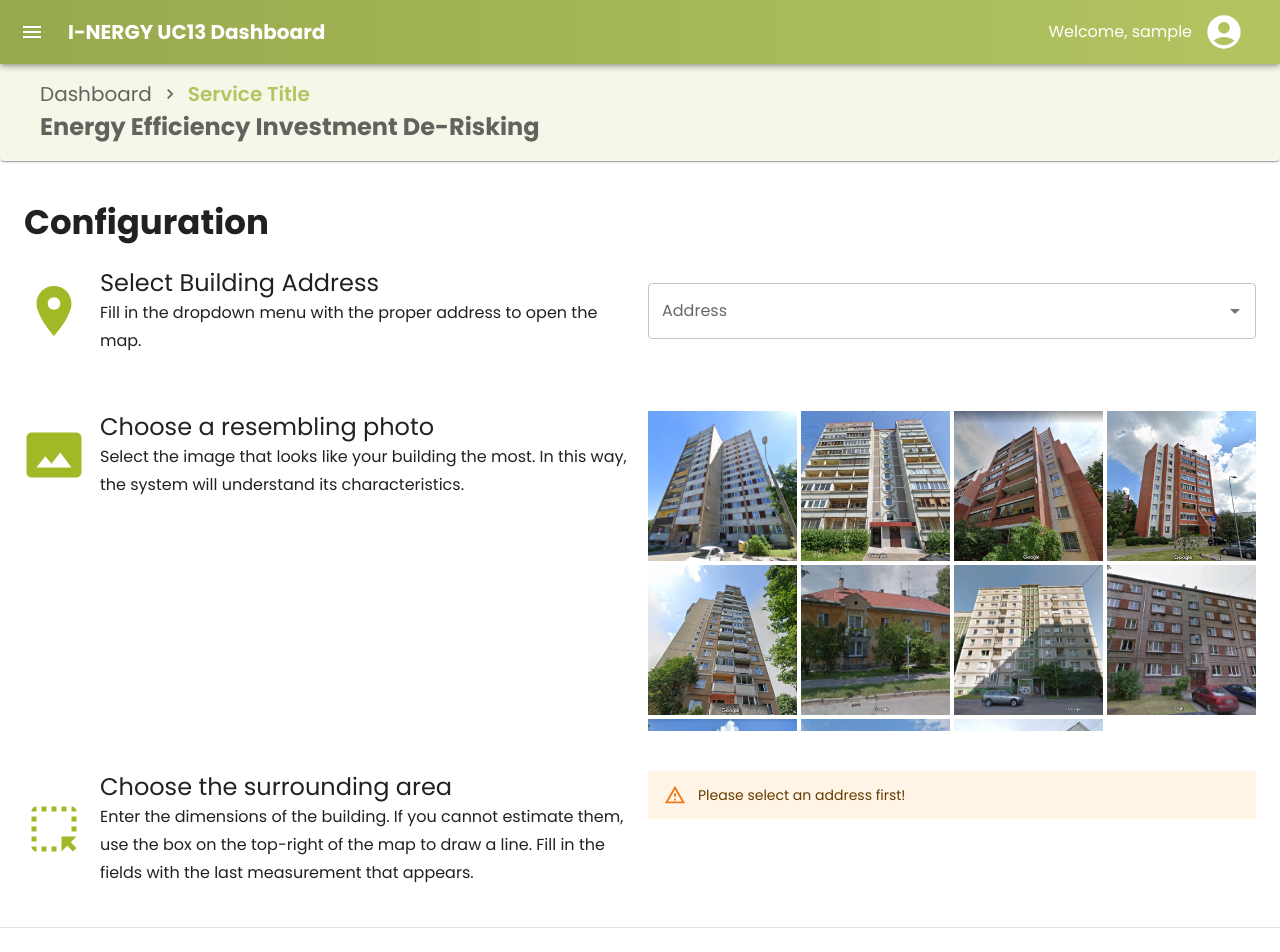
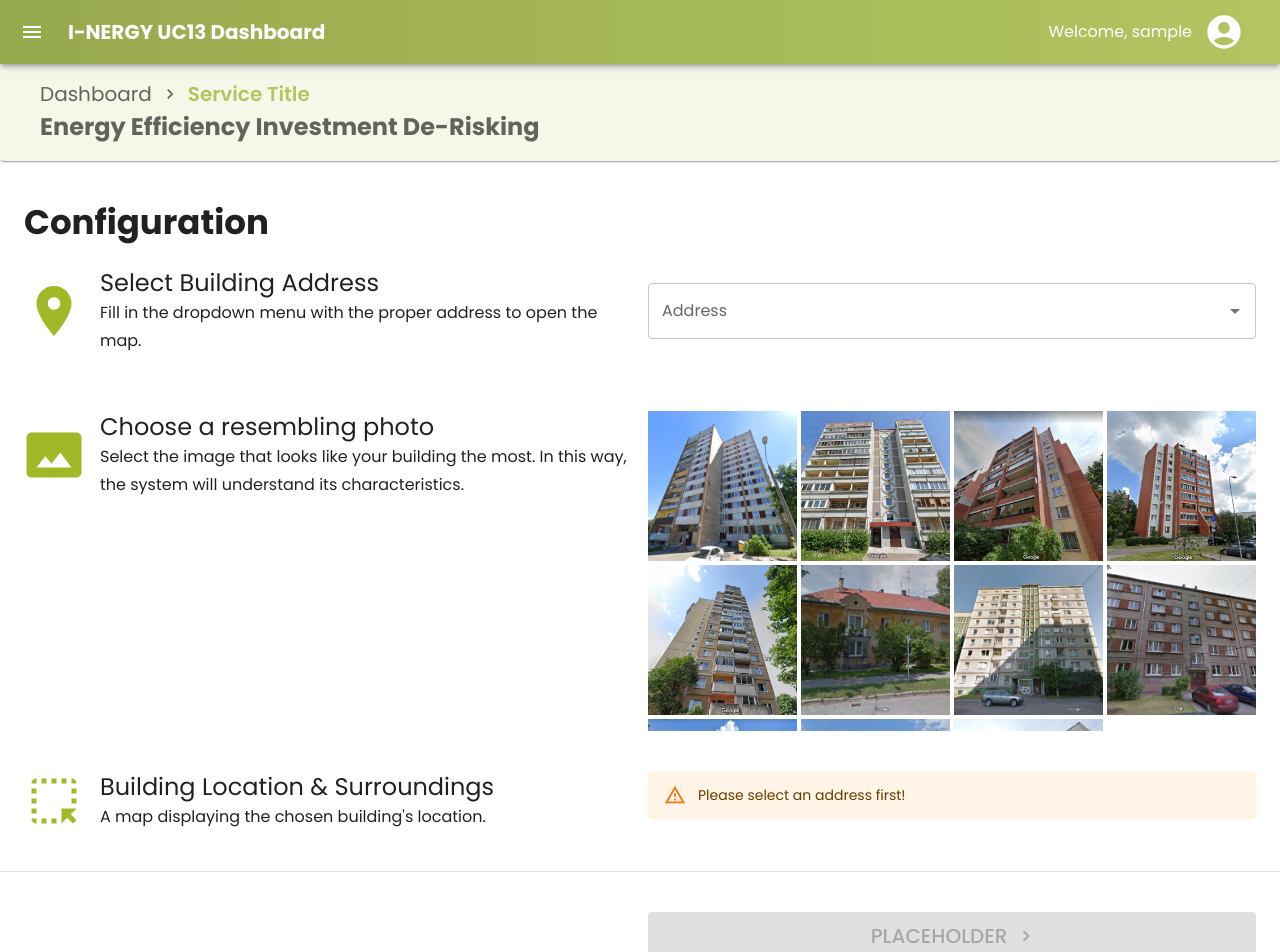
Before and after one commit to I-NERGY/EEI_Service_frontend, a React (Create React App) app: page /servicePath in a window 1280 px wide. Shown: the top 952 px of the page. Built offline with nearby package versions, Linux system fonts and the light colour scheme; sample sign-in values are in the browser's storage.

Commit message:
AddressOptionType.tsx, MapField.js, ServicePage.tsx some fixes

```diff
--- a/src/components/ServicePage/MapField.js
+++ b/src/components/ServicePage/MapField.js
@@ -37,11 +37,8 @@ const MapField = ({address, setLength, setWidth}) => {
                                                       my: 1
                                                   }}/>
                         <Box>
-                            <Typography variant={'h5'} color={'inherit'} sx={{width: '100%'}}>Choose the surrounding
-                                area</Typography>
-                            <Typography variant={'subtitle1'}>Enter the dimensions of the building. If you cannot
-                                estimate them, use the box on the top-right of the map to draw a line. Fill in the fields
-                                with the last measurement that appears.</Typography>
+                            <Typography variant={'h5'} color={'inherit'} sx={{width: '100%'}}>Building Location & Surroundings</Typography>
+                            <Typography variant={'subtitle1'}>A map displaying the chosen building's location.</Typography>
                         </Box>
                     </Stack>
 
@@ -64,15 +61,15 @@ const MapField = ({address, setLength, setWidth}) => {
                 <Grid item xs={12} md={6}>
                     {address &&
                         <>
-                            <MapContainer center={[address.latitude, address.longitude]} zoom={20}
+                            <MapContainer center={[parseFloat(address.latitude_centroid), parseFloat(address.longitude_centroid)]} zoom={20}
                                           scrollWheelZoom={false}
                                           style={{height: '300px', width: '100wh'}}
-                                          key={JSON.stringify([address.latitude, address.longitude])}>
+                                          key={JSON.stringify([address.latitude_centroid, address.latitude_centroid])}>
                                 <TileLayer
                                     attribution='&copy; <a href="https://www.openstreetmap.org/copyright">OpenStreetMap</a> contributors'
                                     url="https://{s}.tile.openstreetmap.org/{z}/{x}/{y}.png"
                                 />
-                                <Marker position={[address.latitude, address.longitude]}>
+                                <Marker position={[address.latitude_centroid, address.latitude_centroid]}>
                                     <Popup>
                                         A pretty CSS3 popup. <br/> Easily customizable.
                                     </Popup>
--- a/src/pages/ServicePage.tsx
+++ b/src/pages/ServicePage.tsx
@@ -36,23 +36,24 @@ const ServicePage = () => {
 
     const addresses = [
         {
-            address: 'Sarantaporou 5, Ilioupoli',
-            cadastre: 1994,
-            latitude: 37.93995073670426,
-            longitude: 23.749203299724236,
-            id: 1
+            address: 'string',
+            cadastre_number: '12',
+            latitude_centroid: '35',
+            longitude_centroid: '35',
+            perimeter: 12,
+            building_id: 1
         },
-        {
-            address: 'Kleisouras 41, Petroupoli',
-            cadastre: 1111,
-            latitude: 38.04565950449955,
-            longitude: 23.694367382543604,
-            id: 2
-        },
+        // {
+        //     address: 'Kleisouras 41, Petroupoli',
+        //     cadastre: 1111,
+        //     latitude: 38.04565950449955,
+        //     longitude: 23.694367382543604,
+        //     id: 2
+        // },
     ]
 
     const handleSubmit = () => {
-        console.log({address: address?.address, chosenImage, cadastre: address?.cadastre, length, width})
+        console.log({address: address?.address, chosenImage, cadastre: address?.cadastre_number, length, width})
     }
 
     return (
```
Also changed, not shown: src/interfaces/AddressOptionType.tsx (+6 -5 lines).
